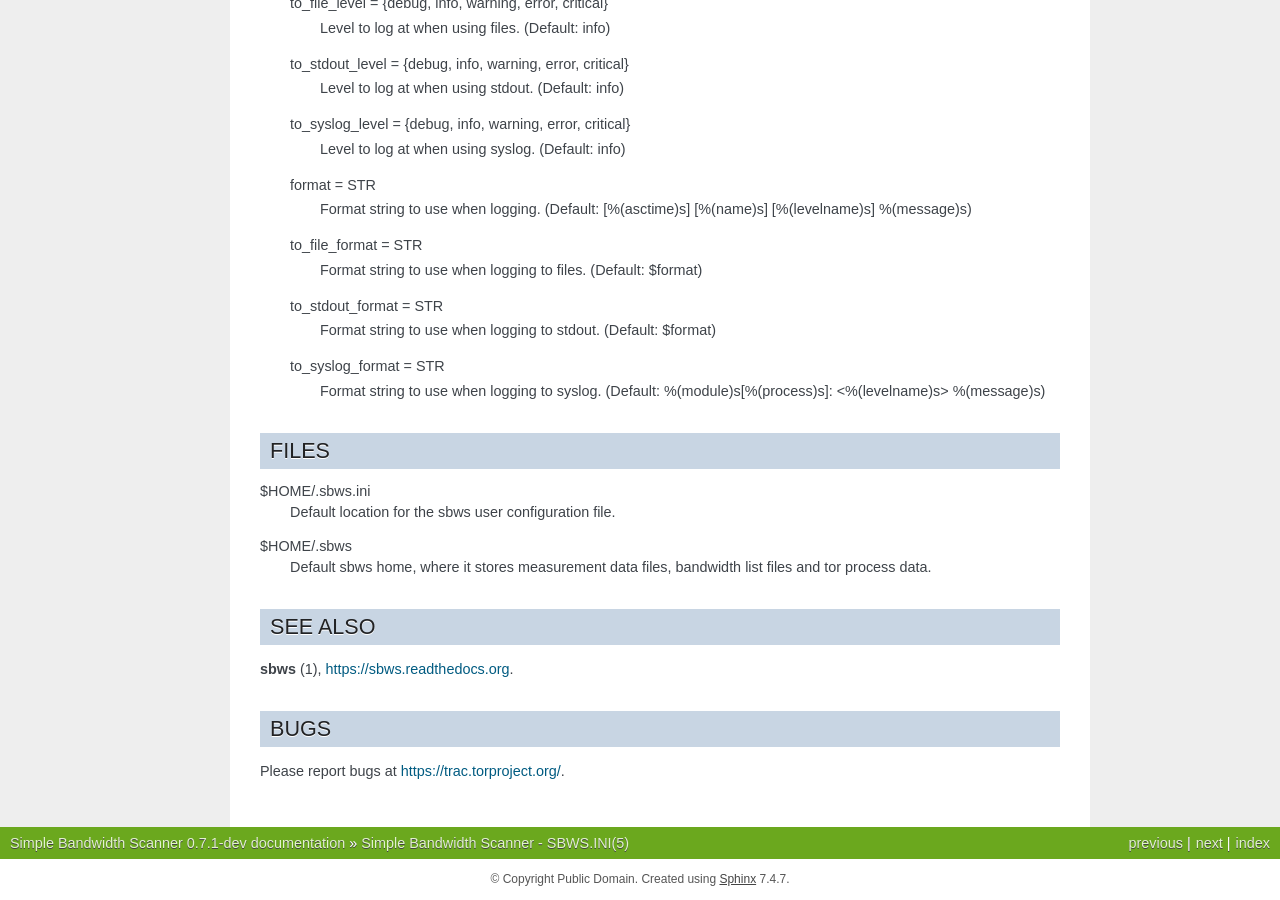
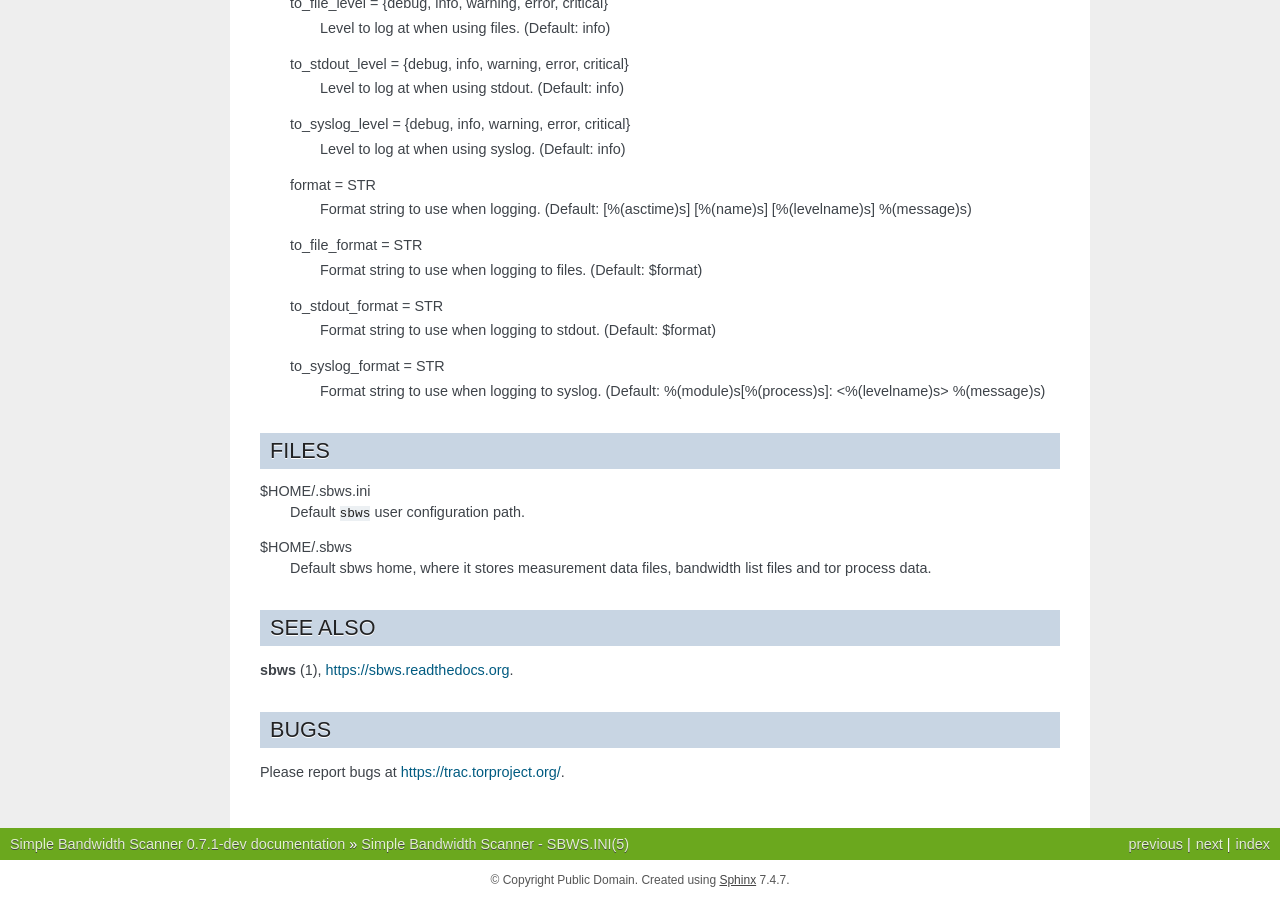
Before and after one commit to torproject/sbws, a Sphinx documentation site: the page built from docs/source/man_sbws.ini.rst, in a window 1280 px wide and 900 px high, scrolled down 3053 px. Built offline with Sphinx 7.4.7, drawn with Linux system fonts in a browser that asks for light colours.

Commit message:
Change location for path

```diff
--- a/docs/source/man_sbws.ini.rst
+++ b/docs/source/man_sbws.ini.rst
@@ -151,7 +151,7 @@
 -----
 
 $HOME/.sbws.ini
-   Default location for the sbws user configuration file.
+   Default ``sbws`` user configuration path.
 
 $HOME/.sbws
    Default sbws home, where it stores measurement data files,
```
